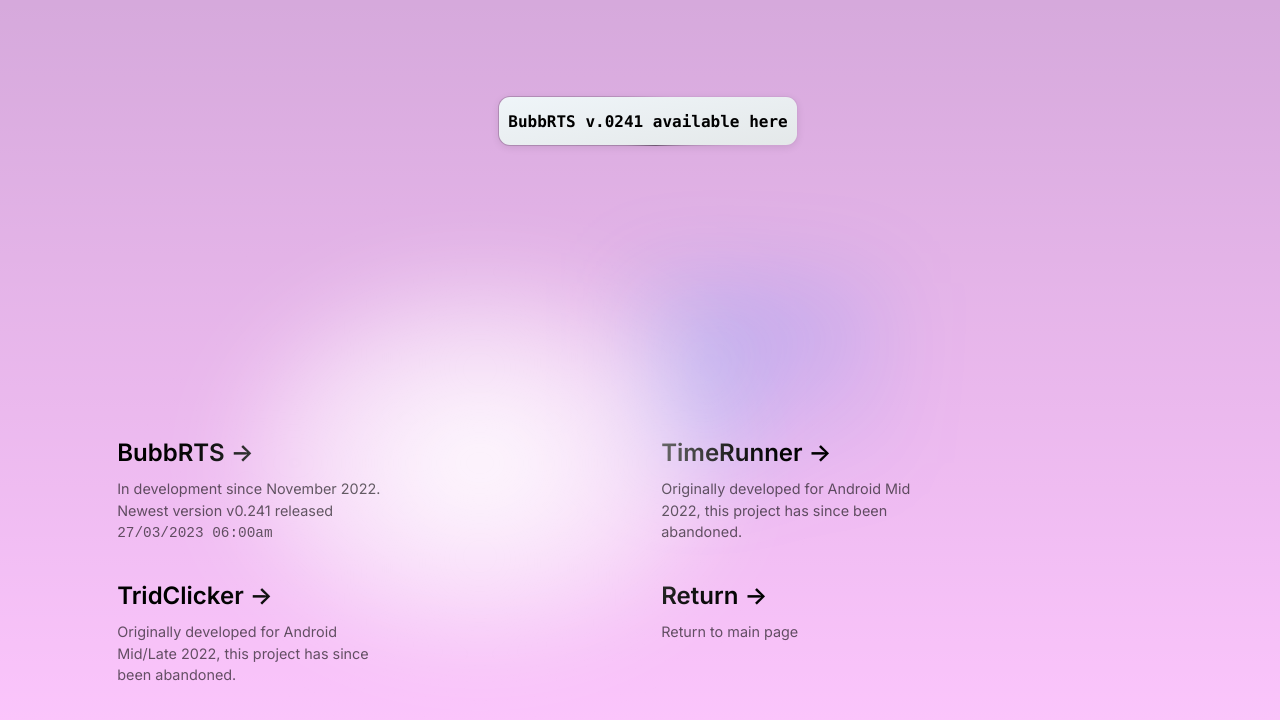
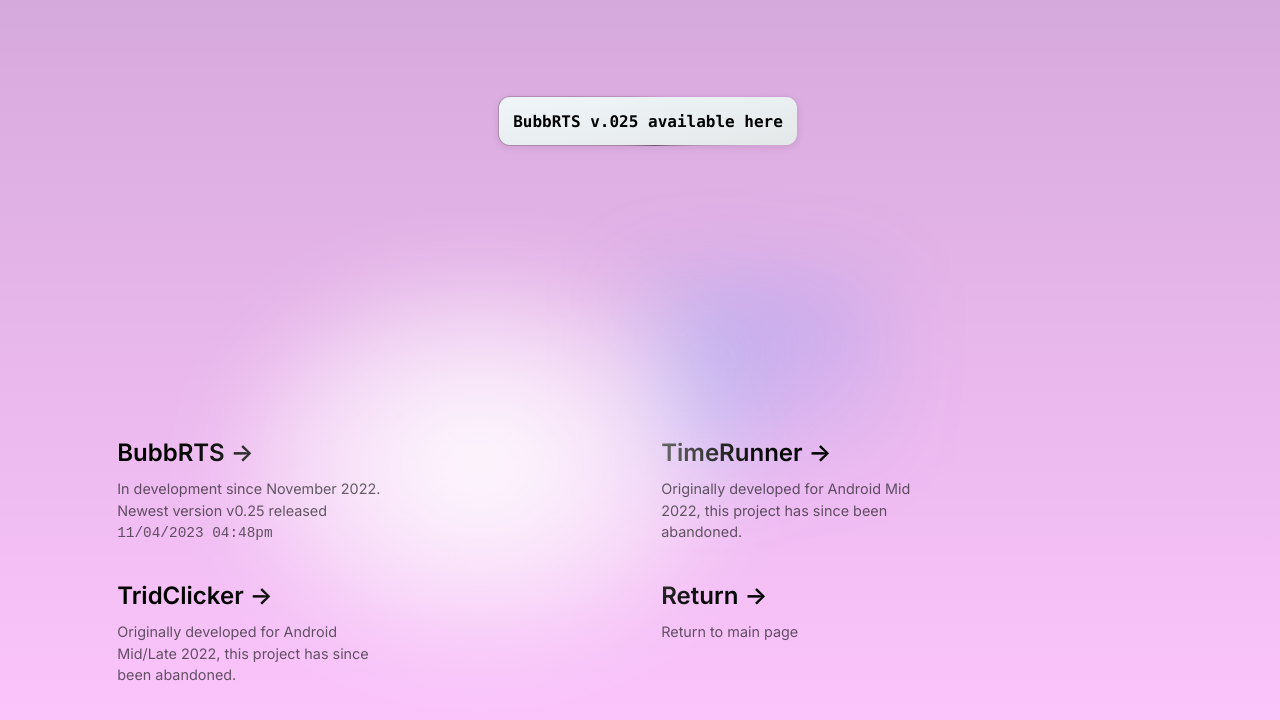
Before and after one commit to tribubb/tribubb.github.io, a Next.js app: page /unityprojects in a window 1280 px wide. Shown: the top 720 px of the page. Built offline with nearby package versions, Linux system fonts and the light colour scheme.

Commit message:
BubbRTS update

```diff
--- a/src/pages/BubbRTS/bubbRTSLanding.tsx
+++ b/src/pages/BubbRTS/bubbRTSLanding.tsx
@@ -29,7 +29,7 @@ export default function Home() {
 
         <div className={styles.grid}>
           <a
-            href="https://www.dropbox.com/s/fz1hctsrph7davp/BubbRTS.v0241.rar?dl=0"
+            href="https://www.dropbox.com/s/caoowi1yhwe6oo9/BubbRTSv.025.rar?dl=0"
             className={styles.card}
             target="_blank"
           >
@@ -37,7 +37,7 @@ export default function Home() {
               Download <span>-&gt;</span>
             </h2>
             <p className={inter.className}>
-             Download the newest version v0.241. Released <code>27/03/2023 06:00am</code>
+             Download the newest version v0.25 from Dropbox
             </p>
           </a>
 
--- a/src/pages/index.tsx
+++ b/src/pages/index.tsx
@@ -19,7 +19,7 @@ export default function Home() {
           <a
             href="BubbRTS/bubbRTSLanding"
           >
-            <code className={styles.code}>BubbRTS v.0241 available here</code>
+            <code className={styles.code}>BubbRTS v.025 available here</code>
           </a>
         </div>
 
--- a/src/pages/unityprojects.tsx
+++ b/src/pages/unityprojects.tsx
@@ -19,7 +19,7 @@ export default function Home() {
           <a
             href="BubbRTS/bubbRTSLanding"
           >
-            <code className={styles.code}>BubbRTS v.0241 available here</code>
+            <code className={styles.code}>BubbRTS v.025 available here</code>
           </a>
         </div>
 
@@ -35,7 +35,7 @@ export default function Home() {
               BubbRTS <span>-&gt;</span>
             </h2>
             <p className={inter.className}>
-             In development since November 2022. Newest version v0.241 released <code>27/03/2023 06:00am</code>
+             In development since November 2022. Newest version v0.25 released <code>11/04/2023 04:48pm</code>
             </p>
           </a>
 
```
